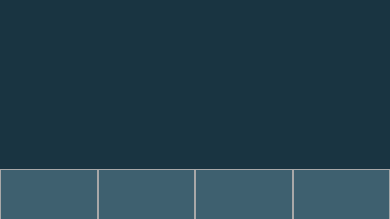
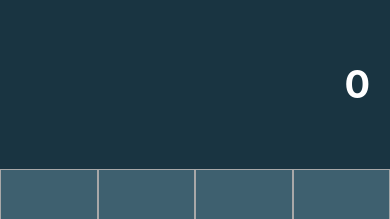
Before and after one commit to sulemanmalik/react-calculator, a React Native app: screen / in a window 390 px wide. Shown: the top 219 px of the page. Built offline with nearby package versions, Linux system fonts and the light colour scheme.

Commit message:
Adding states to update the value shown in display container

```diff
--- a/App.js
+++ b/App.js
@@ -16,10 +16,24 @@ const inputButtons = [
 
 export default class ReactCalculator extends React.Component {
 
+    constructor(props){
+        super(props);
+
+        this.state = {
+            inputValue: 0
+        }
+    }
+
+
+
     render() {
         return (
             <View style={Style.rootContainer}>
-                <View style={Style.displayContainer}></View>
+
+                <View style={Style.displayContainer}>
+                    <Text style={Style.displayText}>{this.state.inputValue}</Text>
+                </View>
+
                 <View style={Style.inputContainer}>
                     {this._renderInputButtons()}
                 </View>
@@ -58,7 +72,18 @@ s
     }
 
     _onInputButtonPressed(input) {
-        alert(input)
+        switch (typeof input) {
+            case 'number':
+                return this._handleNumberInput(input)
+        }
+    }
+
+    _handleNumberInput(num) {
+        let inputValue = (this.state.inputValue * 10) + num;
+
+        this.setState({
+            inputValue: inputValue
+        })
     }
 
 }
--- a/Style.js
+++ b/Style.js
@@ -10,7 +10,16 @@ var Style = StyleSheet.create({
 
     displayContainer: {
         flex: 2,
-        backgroundColor: '#193441'
+        backgroundColor: '#193441',
+        justifyContent: 'center'
+    },
+
+    displayText: {
+        color: 'white',
+        fontSize: 38,
+        fontWeight: 'bold',
+        textAlign: 'right',
+        padding: 20
     },
 
     inputContainer: {
```
